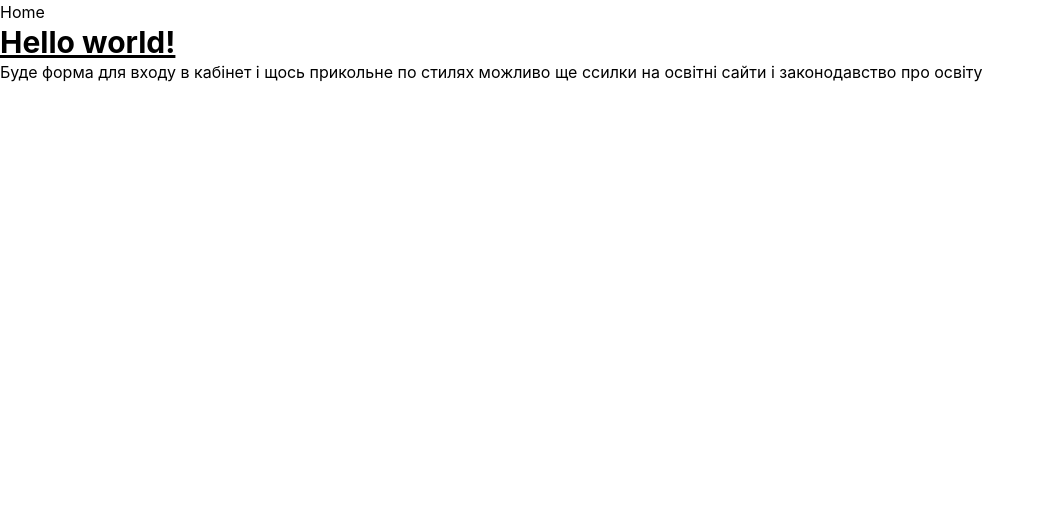
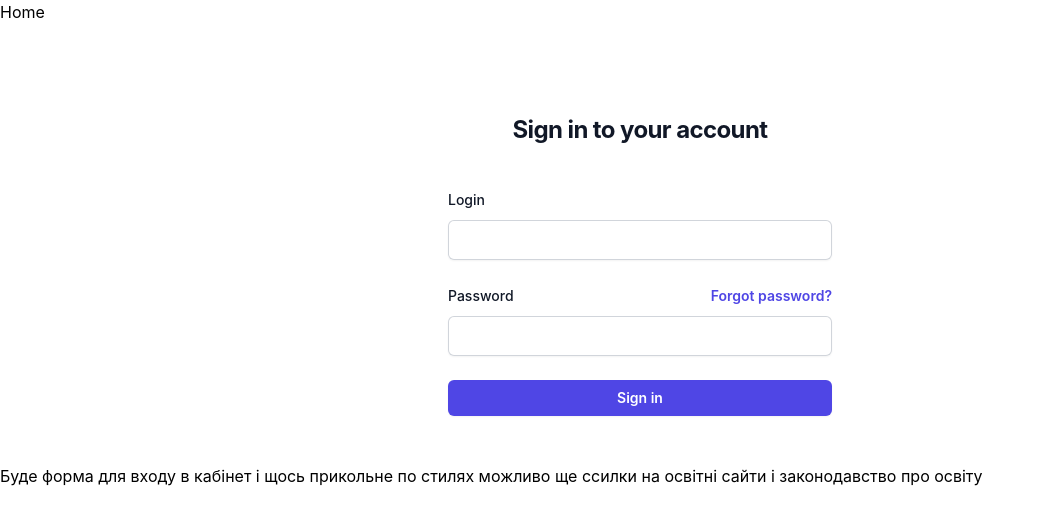
Before and after one commit to SofiiaShevtsova/school-time, a React (Create React App) app: page / in a window 1280 px wide. Shown: the top 524 px of the page, without its empty margins (0-1045 px from the left). Built offline with nearby package versions, Linux system fonts and the light colour scheme.

Commit message:
add formik yup and made login form

```diff
--- a/package.json
+++ b/package.json
@@ -8,13 +8,15 @@
     "@testing-library/jest-dom": "^5.16.5",
     "@testing-library/react": "^13.4.0",
     "@testing-library/user-event": "^13.5.0",
+    "formik": "^2.2.9",
     "mobx": "^6.9.0",
     "mobx-react-lite": "^3.4.3",
     "react": "^18.2.0",
     "react-dom": "^18.2.0",
     "react-router-dom": "^6.10.0",
     "react-scripts": "5.0.1",
-    "web-vitals": "^2.1.4"
+    "web-vitals": "^2.1.4",
+    "yup": "^1.1.1"
   },
   "scripts": {
     "start": "react-scripts start",
--- /dev/null
+++ b/src/components/Login/LoginForm.jsx
@@ -0,0 +1,133 @@
+// import { useDispatch } from 'react-redux';
+import {
+   ErrorMessage,
+   Field,
+   Form,
+   Formik,
+} from 'formik';
+// import { logInUser } from 'redux/operationPhonebook';
+import * as Yup from 'yup';
+
+const SignupSchema = Yup.object().shape({
+   login: Yup.string()
+      .min(2, 'Must min 2')
+      .max(25, 'Must max 25')
+      .required('Required'),
+
+   password: Yup.string()
+      .min(2, 'Must min 2')
+      .max(25, 'Must max 25')
+      .required('Required'),
+});
+
+const Login = () => {
+   //    const dispatch = useDispatch();
+   return (
+      <>
+         <div className="flex min-h-full flex-col justify-center px-6 py-12 lg:px-8">
+            <div className="sm:mx-auto sm:w-full sm:max-w-sm">
+               <h2 className="mt-10 text-center text-2xl font-bold leading-9 tracking-tight text-gray-900">
+                  Sign in to your account
+               </h2>
+            </div>
+            <div className="mt-10 sm:mx-auto sm:w-full sm:max-w-sm">
+               <Formik
+                  initialValues={{
+                     login: ``,
+                     password: '',
+                  }}
+                  validationSchema={SignupSchema}
+                  onSubmit={(values, actions) => {
+                     console.log(values);
+                     // const user = {
+                     //    email: values.email.trim(),
+                     //    password: values.password.trim(),
+                     // };
+                     // dispatch(logInUser(user));
+                     // actions.setSubmitting(false);
+                     // actions.resetForm();
+                  }}
+               >
+                  {(props) => (
+                     <Form className="space-y-6">
+                        <div>
+                           <label
+                              htmlFor="login"
+                              className="block text-sm font-medium leading-6 text-gray-900"
+                           >
+                              Login
+                           </label>
+                           <div className="mt-2">
+                              <Field
+                                 name="login"
+                                 type="text"
+                                 className="block w-full rounded-md border-0 p-2 text-gray-900 shadow-sm ring-1 ring-inset ring-gray-300 placeholder:text-gray-400 focus:ring-2 focus:ring-inset focus:ring-indigo-600 sm:text-sm sm:leading-6"
+                              />
+                              {props.errors
+                                 .email && (
+                                 <ErrorMessage id="feedback">
+                                    {
+                                       props
+                                          .errors
+                                          .email
+                                    }
+                                 </ErrorMessage>
+                              )}
+                           </div>
+                        </div>
+
+                        <div>
+                           <div className="flex items-center justify-between">
+                              <label
+                                 htmlFor="password"
+                                 className="block text-sm font-medium leading-6 text-gray-900"
+                              >
+                                 Password
+                              </label>
+                              <div className="text-sm">
+                                 <a
+                                    href="/"
+                                    className="font-semibold text-indigo-600 hover:text-indigo-500"
+                                 >
+                                    Forgot
+                                    password?
+                                 </a>
+                              </div>
+                           </div>
+                           <div className="mt-2">
+                              <Field
+                                 name="password"
+                                 type="password"
+                                 className="block w-full rounded-md border-0 p-2 text-gray-900 shadow-sm ring-1 ring-inset ring-gray-300 placeholder:text-gray-400 focus:ring-2 focus:ring-inset focus:ring-indigo-600 sm:text-sm sm:leading-6"
+                              />
+                              {props.errors
+                                 .password && (
+                                 <ErrorMessage id="feedback">
+                                    {
+                                       props
+                                          .errors
+                                          .password
+                                    }
+                                 </ErrorMessage>
+                              )}
+                           </div>
+                        </div>
+
+                        <div>
+                           <button
+                              type="submit"
+                              className="flex w-full justify-center rounded-md bg-indigo-600 px-3 py-1.5 text-sm font-semibold leading-6 text-white shadow-sm hover:bg-indigo-500 focus-visible:outline focus-visible:outline-2 focus-visible:outline-offset-2 focus-visible:outline-indigo-600"
+                           >
+                              Sign in
+                           </button>
+                        </div>
+                     </Form>
+                  )}
+               </Formik>
+            </div>
+         </div>
+      </>
+   );
+};
+
+export default Login;
--- a/src/pages/StartPage/Start.jsx
+++ b/src/pages/StartPage/Start.jsx
@@ -1,11 +1,12 @@
 import { Link } from 'react-router-dom';
+import Login from '../../components/Login/LoginForm';
 
 const Start = () => {
    const user = 'admin';
    return (
       <>
          <Link to={`/${user}`}>Home</Link>
-         <h1 className="text-3xl font-bold underline">Hello world!</h1>
+         <Login/>
          <p>
             Буде форма для входу в кабінет і щось прикольне по стилях можливо ще
             ссилки на освітні сайти і законодавство про освіту
```
Also changed, not shown: 1 other file (tests, documents, lock files or other folders).
